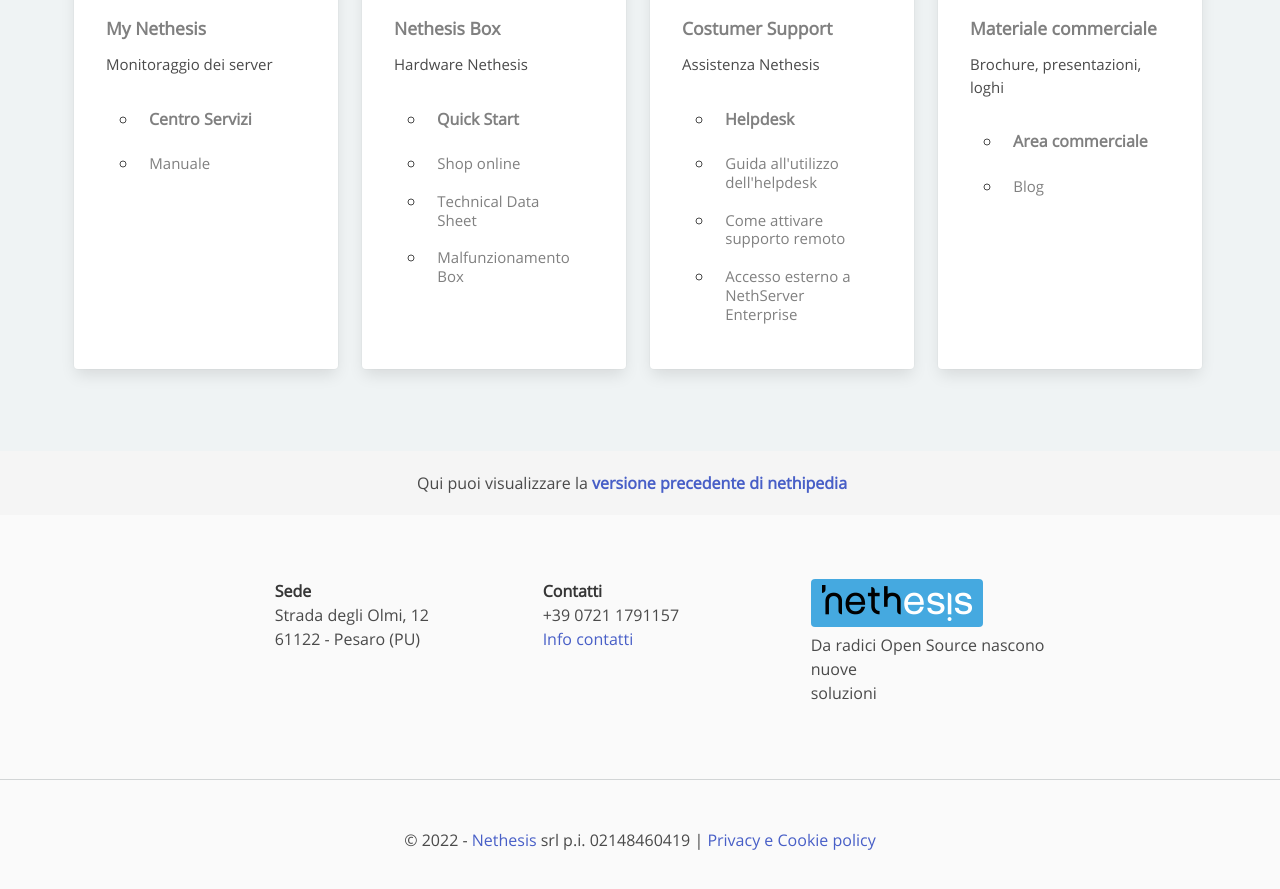
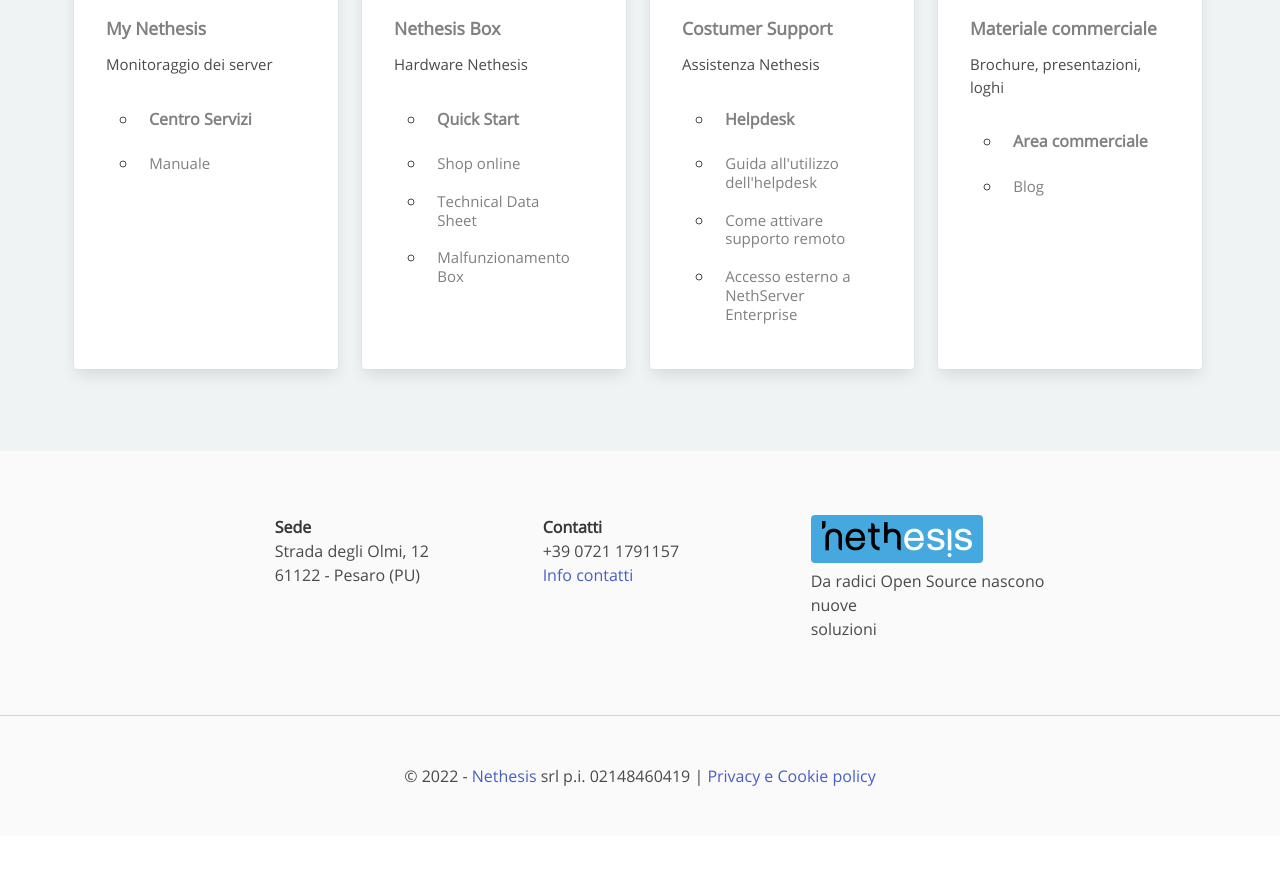
Before and after one commit to nethesis/docs, a Jekyll site: the page built from index.md, in a window 1280 px wide and 900 px high, scrolled down 1198 px. Shown: the top 889 px of the window. Built offline with Jekyll 4.4.1, drawn with Linux system fonts in a browser that asks for light colours; nearby versions of some CDN libraries; library files that are not in the unit come from our copies; after the commit the page ends 2034 px from its top, so only the background shows below that.

Commit message:
Remove link to old documentation (#10)
The host legacy.docs.nethesis.it has been dismissed

```diff
--- a/_includes/footer.html
+++ b/_includes/footer.html
@@ -1,6 +1,3 @@
-<div class="old-documentation">
-    Qui puoi visualizzare la <strong><a target="_blank" href="https://legacy.docs.nethesis.it">versione precedente di nethipedia</a></strong>
-</div>
 <footer class="footer first-footer">
     <div class="container">
         <div class="columns">
```
